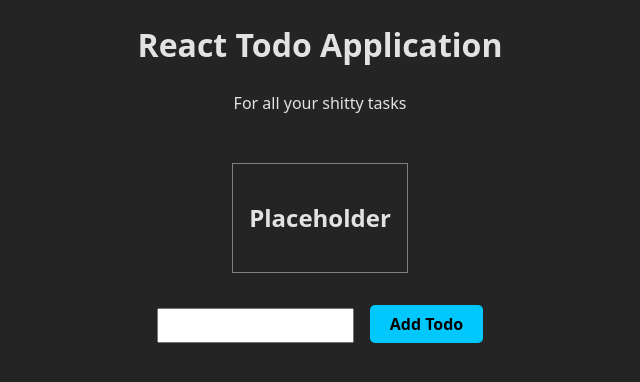
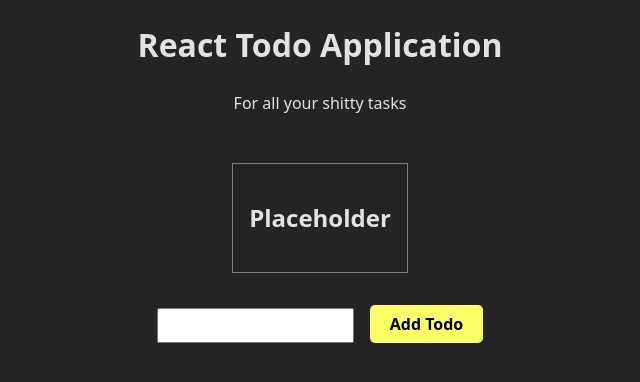
Before and after one commit to totallyrens/todo-app, a React (Vite) app: page / in a window 1280 px wide. Shown: the top 382 px of the page, without its empty margins (320-960 px from the left). Built offline with nearby package versions, Linux system fonts and the light colour scheme.

Commit message:
Changed button to yellow

```diff
--- a/src/App.css
+++ b/src/App.css
@@ -20,7 +20,7 @@
 }
 
 .todo-button {
-	background: #00c8ff;
+	background: #faff64;
 	color: black;
 	border: none;
 	padding: 0.5rem 1.25rem;
```
